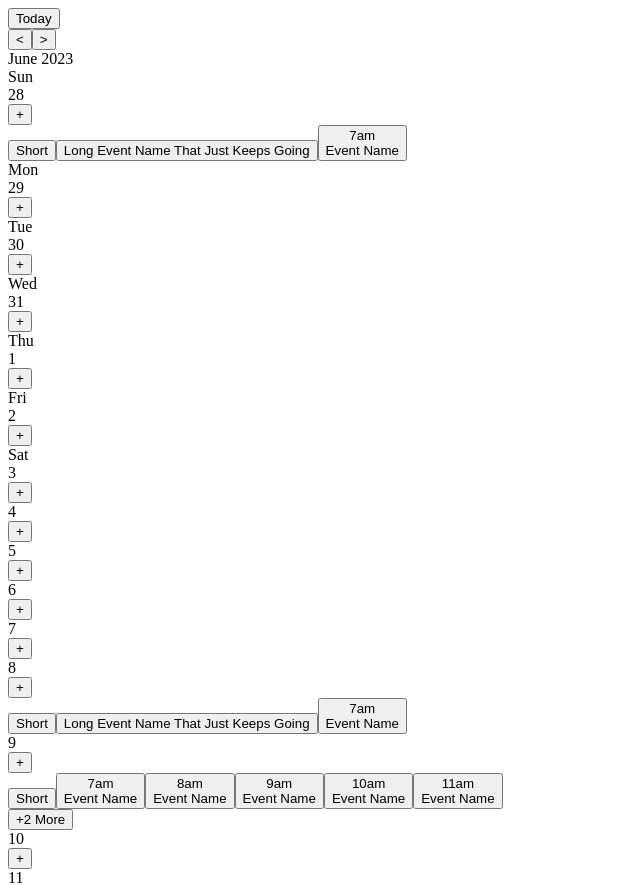
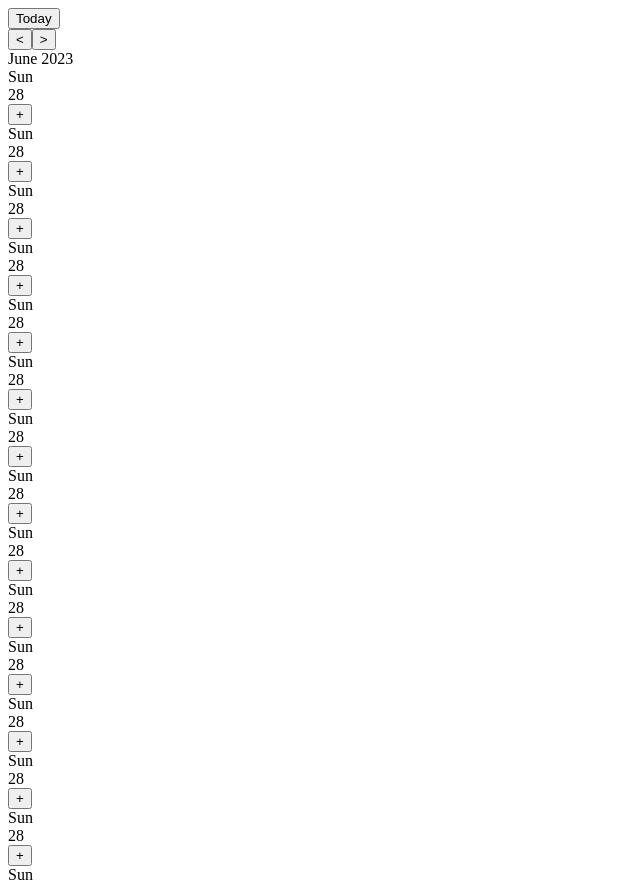
Before and after one commit to ShidliKaty/google-calendar-clone-project, a React (Vite) app: page / in a window 1280 px wide. Shown: the top 885 px of the page, without its empty margins (0-640 px from the left). Built offline with nearby package versions, Linux system fonts and the light colour scheme; the HTML template or start-up script is replaced by a standard one.

Commit message:
render calendar days

```diff
--- a/package.json
+++ b/package.json
@@ -10,6 +10,7 @@
     "preview": "vite preview"
   },
   "dependencies": {
+    "date-fns": "^2.30.0",
     "react": "^18.2.0",
     "react-dom": "^18.2.0"
   },
--- a/src/components/Calendar.tsx
+++ b/src/components/Calendar.tsx
@@ -1,24 +1,67 @@
+import {
+  eachDayOfInterval,
+  endOfMonth,
+  endOfWeek,
+  startOfMonth,
+  startOfWeek,
+} from "date-fns";
+import { useMemo, useState } from "react";
+
+const Calendar = () => {
+  const [selectedMonth, setSelectedMonth] = useState(new Date());
+  const weekStart = startOfWeek(startOfMonth(selectedMonth));
+  const weekEnd = endOfWeek(endOfMonth(selectedMonth));
+  const calendarDays = useMemo(() => {
+    return eachDayOfInterval({
+      start: weekStart,
+      end: weekEnd,
+    });
+  }, [selectedMonth]);
+
+  return (
+    <div className='calendar'>
+      <div className='header'>
+        <button className='btn'>Today</button>
+        <div>
+          <button className='month-change-btn'>&lt;</button>
+          <button className='month-change-btn'>&gt;</button>
+        </div>
+        <span className='month-title'>June 2023</span>
+      </div>
+      <div className='days'>
+        {calendarDays.map((day, index) => (
+          <CalendarDay
+            key={day.getTime()}
+            day={day}
+            showWeekName={index < 7}
+            selectedMonth={selectedMonth}
+          />
+        ))}
+      </div>
+    </div>
+  );
+};
+
+type CalendatDayProps = {
+  day: Date;
+  showWeekName: boolean;
+  selectedMonth: Date;
+};
 
 
-const Calendar = () => {
+const CalendarDay = ({
+  day,
+  showWeekName,
+  selectedMonth,
+}: CalendatDayProps) => {
   return (
-        <div className="calendar">
-        <div className="header">
-          <button className="btn">Today</button>
-          <div>
-            <button className="month-change-btn">&lt;</button>
-            <button className="month-change-btn">&gt;</button>
+    <div className='day non-month-day old-month-day'>
+      <div className='day-header'>
+        <div className='week-name'>Sun</div>
+        <div className='day-number'>28</div>
+        <button className='add-event-btn'>+</button>
       </div>
-          <span className="month-title">June 2023</span>
-        </div>
-        <div className="days">
-          <div className="day non-month-day old-month-day">
-            <div className="day-header">
-              <div className="week-name">Sun</div>
-              <div className="day-number">28</div>
-              <button className="add-event-btn">+</button>
-            </div>
-            <div className="events">
+      {/* <div className="events">
           <button className="all-day-event blue event">
             <div className="event-name">Short</div>
           </button>
@@ -32,279 +75,7 @@ const Calendar = () => {
             <div className="event-time">7am</div>
             <div className="event-name">Event Name</div>
           </button>
-            </div>
-          </div>
-          <div className="day non-month-day old-month-day">
-            <div className="day-header">
-              <div className="week-name">Mon</div>
-              <div className="day-number">29</div>
-              <button className="add-event-btn">+</button>
-            </div>
-          </div>
-          <div className="day non-month-day old-month-day">
-            <div className="day-header">
-              <div className="week-name">Tue</div>
-              <div className="day-number">30</div>
-              <button className="add-event-btn">+</button>
-            </div>
-          </div>
-          <div className="day non-month-day old-month-day">
-            <div className="day-header">
-              <div className="week-name">Wed</div>
-              <div className="day-number">31</div>
-              <button className="add-event-btn">+</button>
-            </div>
-          </div>
-          <div className="day old-month-day">
-            <div className="day-header">
-              <div className="week-name">Thu</div>
-              <div className="day-number">1</div>
-              <button className="add-event-btn">+</button>
-            </div>
-          </div>
-          <div className="day old-month-day">
-            <div className="day-header">
-              <div className="week-name">Fri</div>
-              <div className="day-number">2</div>
-              <button className="add-event-btn">+</button>
-            </div>
-          </div>
-          <div className="day old-month-day">
-            <div className="day-header">
-              <div className="week-name">Sat</div>
-              <div className="day-number">3</div>
-              <button className="add-event-btn">+</button>
-            </div>
-          </div>
-          <div className="day old-month-day">
-            <div className="day-header">
-              <div className="day-number">4</div>
-              <button className="add-event-btn">+</button>
-            </div>
-          </div>
-          <div className="day old-month-day">
-            <div className="day-header">
-              <div className="day-number">5</div>
-              <button className="add-event-btn">+</button>
-            </div>
-          </div>
-          <div className="day old-month-day">
-            <div className="day-header">
-              <div className="day-number">6</div>
-              <button className="add-event-btn">+</button>
-            </div>
-          </div>
-          <div className="day old-month-day">
-            <div className="day-header">
-              <div className="day-number">7</div>
-              <button className="add-event-btn">+</button>
-            </div>
-          </div>
-          <div className="day old-month-day">
-            <div className="day-header">
-              <div className="day-number">8</div>
-              <button className="add-event-btn">+</button>
-            </div>
-            <div className="events">
-              <button className="all-day-event blue event">
-                <div className="event-name">Short</div>
-              </button>
-              <button className="all-day-event red event">
-                <div className="event-name">
-                  Long Event Name That Just Keeps Going
-                </div>
-              </button>
-              <button className="event">
-                <div className="color-dot red"></div>
-                <div className="event-time">7am</div>
-                <div className="event-name">Event Name</div>
-              </button>
-            </div>
-          </div>
-          <div className="day old-month-day">
-            <div className="day-header">
-              <div className="day-number">9</div>
-              <button className="add-event-btn">+</button>
-            </div>
-            <div className="events">
-              <button className="all-day-event green event">
-                <div className="event-name">Short</div>
-              </button>
-              <button className="event">
-                <div className="color-dot blue"></div>
-                <div className="event-time">7am</div>
-                <div className="event-name">Event Name</div>
-              </button>
-              <button className="event">
-                <div className="color-dot green"></div>
-                <div className="event-time">8am</div>
-                <div className="event-name">Event Name</div>
-              </button>
-              <button className="event">
-                <div className="color-dot blue"></div>
-                <div className="event-time">9am</div>
-                <div className="event-name">Event Name</div>
-              </button>
-              <button className="event">
-                <div className="color-dot blue"></div>
-                <div className="event-time">10am</div>
-                <div className="event-name">Event Name</div>
-              </button>
-              <button className="event">
-                <div className="color-dot red"></div>
-                <div className="event-time">11am</div>
-                <div className="event-name">Event Name</div>
-              </button>
-            </div>
-            <button className="events-view-more-btn">+2 More</button>
-          </div>
-          <div className="day old-month-day">
-            <div className="day-header">
-              <div className="day-number">10</div>
-              <button className="add-event-btn">+</button>
-            </div>
-          </div>
-          <div className="day old-month-day">
-            <div className="day-header">
-              <div className="day-number">11</div>
-              <button className="add-event-btn">+</button>
-            </div>
-          </div>
-          <div className="day old-month-day">
-            <div className="day-header">
-              <div className="day-number">12</div>
-              <button className="add-event-btn">+</button>
-            </div>
-          </div>
-          <div className="day old-month-day">
-            <div className="day-header">
-              <div className="day-number">13</div>
-              <button className="add-event-btn">+</button>
-            </div>
-          </div>
-          <div className="day">
-            <div className="day-header">
-              <div className="day-number today">14</div>
-              <button className="add-event-btn">+</button>
-            </div>
-          </div>
-          <div className="day">
-            <div className="day-header">
-              <div className="day-number">15</div>
-              <button className="add-event-btn">+</button>
-            </div>
-          </div>
-          <div className="day">
-            <div className="day-header">
-              <div className="day-number">16</div>
-              <button className="add-event-btn">+</button>
-            </div>
-          </div>
-          <div className="day">
-            <div className="day-header">
-              <div className="day-number">17</div>
-              <button className="add-event-btn">+</button>
-            </div>
-          </div>
-          <div className="day">
-            <div className="day-header">
-              <div className="day-number">18</div>
-              <button className="add-event-btn">+</button>
-            </div>
-          </div>
-          <div className="day">
-            <div className="day-header">
-              <div className="day-number">19</div>
-              <button className="add-event-btn">+</button>
-            </div>
-            <div className="events">
-              <button className="all-day-event blue event">
-                <div className="event-name">Short</div>
-              </button>
-              <button className="all-day-event blue event">
-                <div className="event-name">
-                  Long Event Name That Just Keeps Going
-                </div>
-              </button>
-              <button className="event">
-                <div className="color-dot blue"></div>
-                <div className="event-time">7am</div>
-                <div className="event-name">Event Name</div>
-              </button>
-            </div>
-          </div>
-          <div className="day">
-            <div className="day-header">
-              <div className="day-number">20</div>
-              <button className="add-event-btn">+</button>
-            </div>
-          </div>
-          <div className="day">
-            <div className="day-header">
-              <div className="day-number">21</div>
-              <button className="add-event-btn">+</button>
-            </div>
-          </div>
-          <div className="day">
-            <div className="day-header">
-              <div className="day-number">22</div>
-              <button className="add-event-btn">+</button>
-            </div>
-          </div>
-          <div className="day">
-            <div className="day-header">
-              <div className="day-number">23</div>
-            </div>
-          </div>
-          <div className="day">
-            <div className="day-header">
-              <div className="day-number">24</div>
-              <button className="add-event-btn">+</button>
-            </div>
-          </div>
-          <div className="day">
-            <div className="day-header">
-              <div className="day-number">25</div>
-              <button className="add-event-btn">+</button>
-            </div>
-          </div>
-          <div className="day">
-            <div className="day-header">
-              <div className="day-number">26</div>
-              <button className="add-event-btn">+</button>
-            </div>
-          </div>
-          <div className="day">
-            <div className="day-header">
-              <div className="day-number">27</div>
-              <button className="add-event-btn">+</button>
-            </div>
-          </div>
-          <div className="day">
-            <div className="day-header">
-              <div className="day-number">28</div>
-              <button className="add-event-btn">+</button>
-            </div>
-          </div>
-          <div className="day">
-            <div className="day-header">
-              <div className="day-number">29</div>
-              <button className="add-event-btn">+</button>
-            </div>
-          </div>
-          <div className="day">
-            <div className="day-header">
-              <div className="day-number">30</div>
-              <button className="add-event-btn">+</button>
-            </div>
-          </div>
-          <div className="day non-month-day">
-            <div className="day-header">
-              <div className="day-number">1</div>
-              <button className="add-event-btn">+</button>
-            </div>
-          </div>
-        </div>
+        </div> */}
     </div>
   );
 };
```
Also changed, not shown: 1 other file (tests, documents, lock files or other folders). Lines whose indentation alone changed are shown as unchanged.
